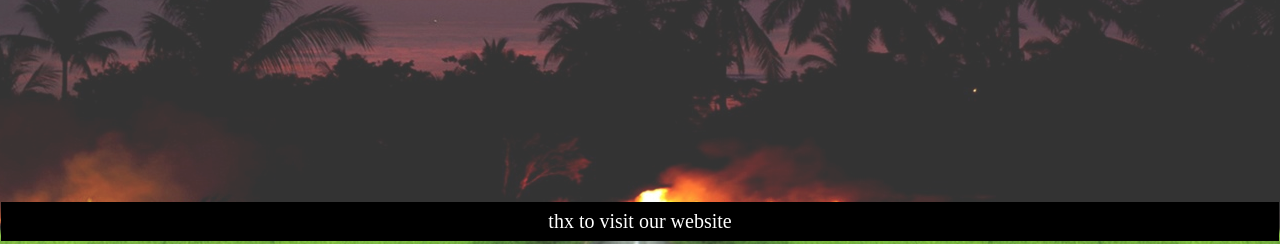
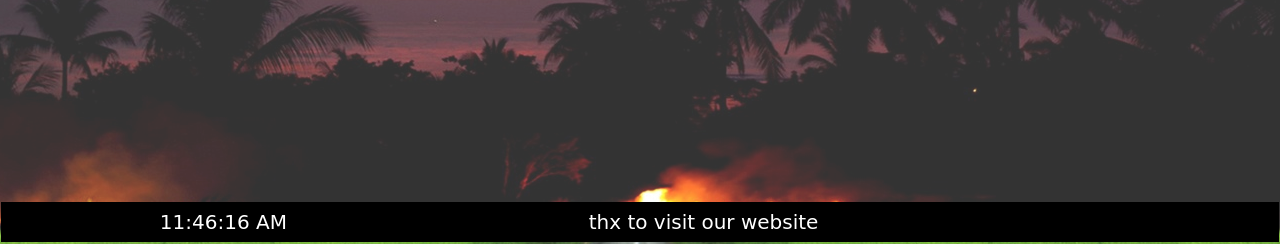
Before and after one commit to dhruv4023/HolYTeaR, a plain HTML site: page index.html in a window 1280 px wide. Shown: the part 556-800 px from the top of the page. Drawn offline with Linux system fonts and the light colour scheme.

Commit message:
added Clock

```diff
--- a/csss.css
+++ b/csss.css
@@ -94,7 +94,7 @@ body::before {
   }
   .menus:hover{
   color: rgb(27, 10, 184);
-  transition: 1s ease-in-out;
+  transition: 0.2s ease-in-out;
   }
   .search {
   flex-grow: 1;
@@ -139,6 +139,9 @@ body::before {
   /* padding:1vh; */
   padding:auto;
   max-width: 97%;
+}
+.imgs:hover{
+  transition: 1s ease-in-out;
 }
 .header{
   text-align:center;
@@ -225,6 +228,14 @@ h2 {
   padding: 1vh;
   position: sticky;
   bottom: 0px;
+  display: flex;
+  flex-wrap: wrap;
+}
+.ft{
+  text-align: center;
+  flex-grow: 3;
+  font-family: cursive;
+  /* border:1px solid tomato; */
 }
 /* top button */
 #myBtn {
@@ -290,3 +301,8 @@ h2 {
       background: transparent;
     }
 }
+
+
+#clk{
+  color: white;
+}
--- a/index.html
+++ b/index.html
@@ -28,10 +28,21 @@
         </div>
     </div>
     <div class="box">
-        Welcome to  HolY TeaR website.
+        Welcome to HolY TeaR website.
     </div>
-    <section class="foot"> thx to visit our website </section>
+    <section class="foot">
+        <div class="ft">
+            <span id="clk"></span>
+        </div>
+        <div class="ft">
+            thx to visit our website
+        </div>
+        <div class="ft">
+        </div>
+    </section>
 </body>
 <script src="java.js"></script>
-
+<script src="time.js">
+    // document.getElementById("clk").innerHTML ="hello";
+</script>
 </html>
--- /dev/null
+++ b/time.js
@@ -0,0 +1,16 @@
+function timeHour() {
+    var Ampm = "AM";
+    let time = new Date();
+    timeh = time.getHours();
+    if (timeh > 12) {
+        var Ampm = "PM";
+        timeh = timeh - 12;
+    }
+    times = time.getSeconds();
+    timem = time.getMinutes();
+    if (timeh < 10) { timeh = "0" + timeh; }
+    if (timem < 10) { timem = "0" + timem; }
+    if (times < 10) { times = "0" + times; }
+    document.getElementById('clk').innerHTML = timeh + ":" + timem + ":" + times + " " + Ampm;
+}
+setInterval(timeHour, 1000);
```
Also changed, not shown: images/Flower/Flower (2).jpg (deleted), images/Flower/Flower (32).jpeg (renamed from images/Flower/Flower (57).jpeg), images/Flower/Flower (32).jpg (deleted).
